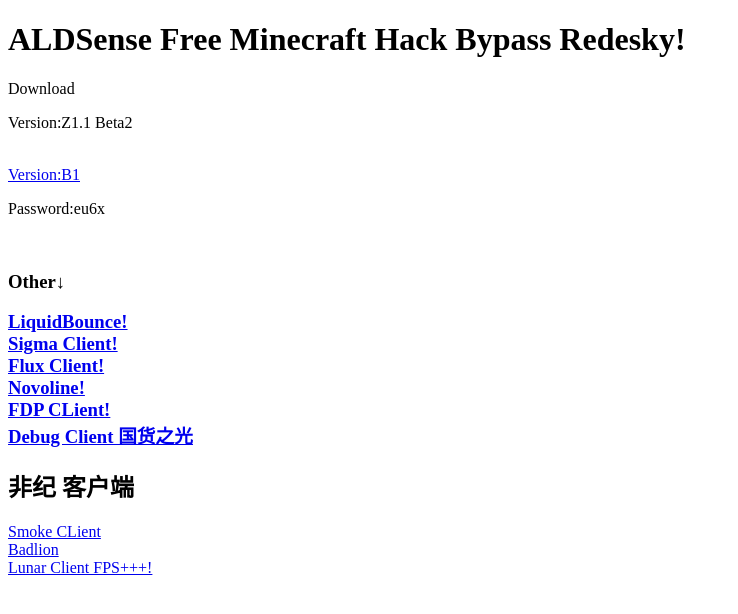
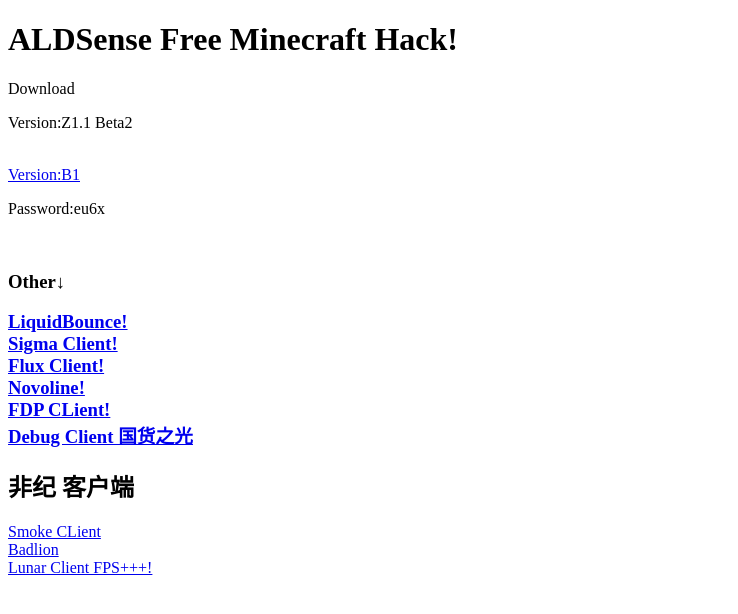
Before and after one commit to ALDSense1/ALDSense1.github.io, a plain HTML site: page index.html in a window 1280 px wide. Shown: the whole page, without its empty margins (0-738 px from the left). Drawn offline with Linux system fonts and the light colour scheme.

Commit message:
Update index.html

```diff
--- a/index.html
+++ b/index.html
@@ -5,7 +5,7 @@
 <title>ALDS1GG</title>
 </head>
 <body>
-    <h1>ALDSense Free Minecraft Hack Bypass Redesky!</h1>
+    <h1>ALDSense Free Minecraft Hack!</h1>
     <p>Download</p>
     <p>Version:Z1.1 Beta2</p><br>
     <a href="https://pan.baidu.com/s/1rXZpxLeLLhH7L8pQDURUGA" target="_blank">Version:B1</a><p>Password:eu6x</p>
```
